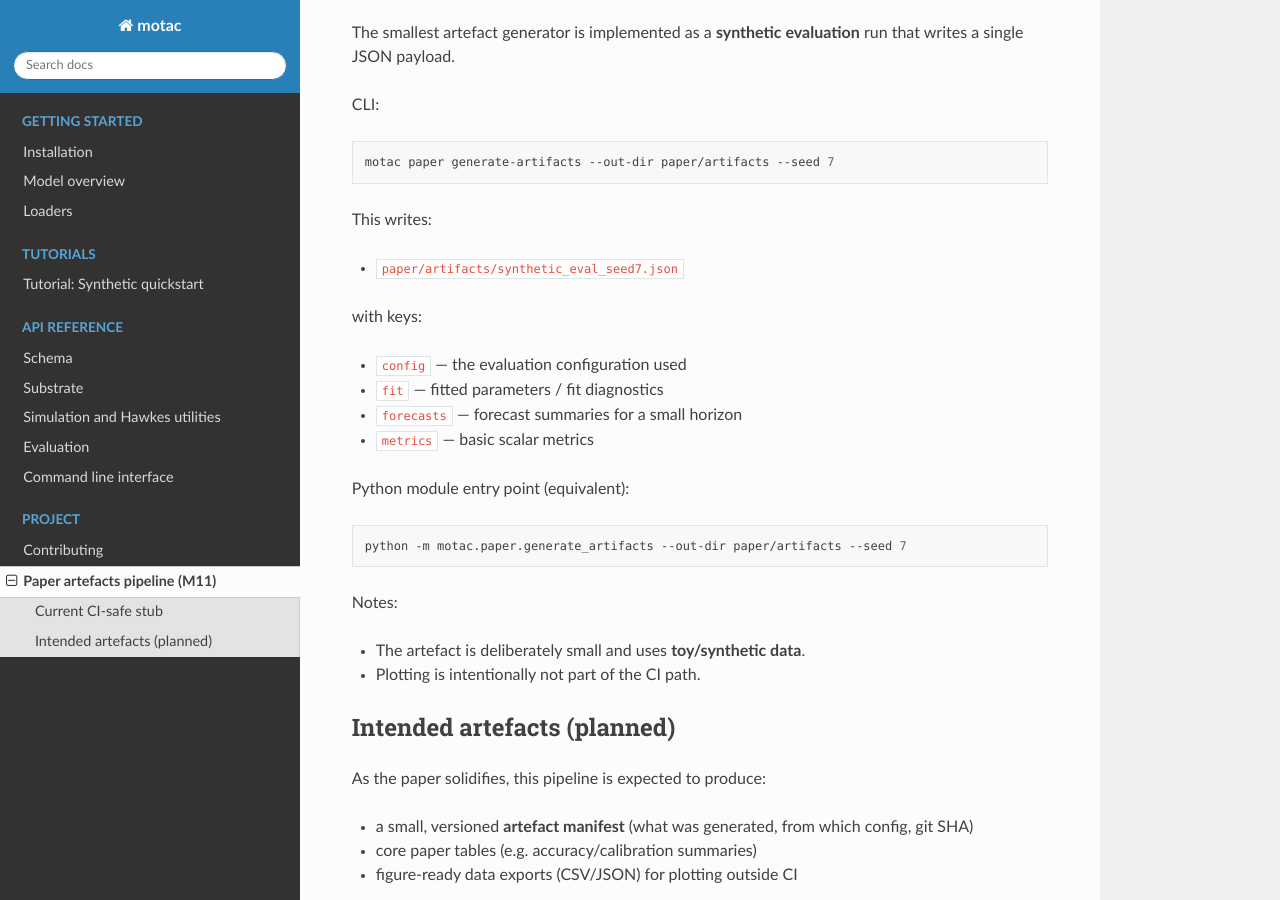
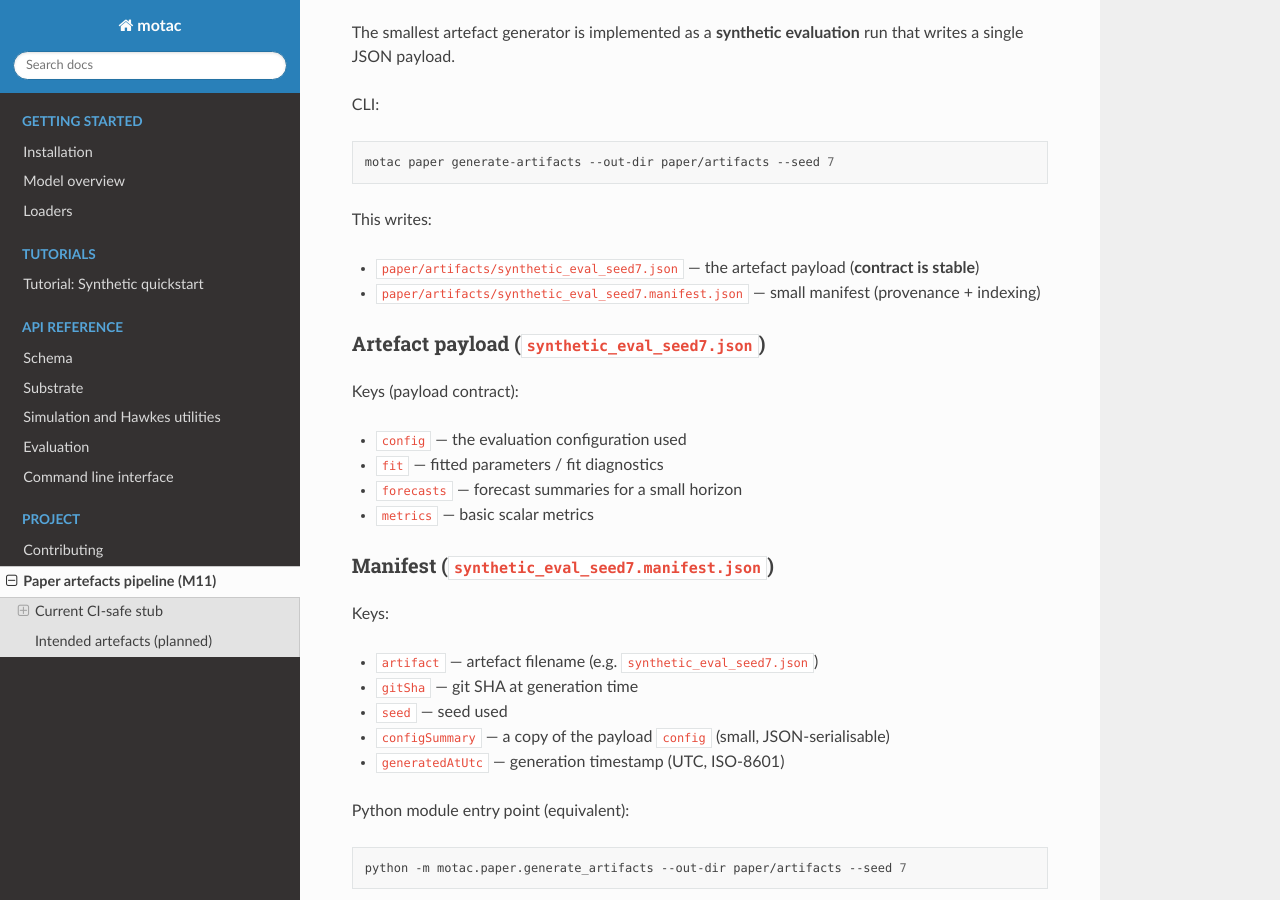
Before and after one commit to OJWatson/motac, a Sphinx documentation site: the page built from docs/paper_artefacts.md, in a window 1280 px wide and 900 px high, scrolled down 339 px. Built offline with Sphinx 7.4.7 and the Read the Docs theme 3.1.0, drawn with Linux system fonts in a browser that asks for light colours.

Commit message:
docs: document paper artefact manifest

```diff
--- a/docs/paper_artefacts.md
+++ b/docs/paper_artefacts.md
@@ -18,14 +18,27 @@
 
 This writes:
 
-- `paper/artifacts/synthetic_eval_seed7.json`
+- `paper/artifacts/synthetic_eval_seed7.json` — the artefact payload (**contract is stable**)
+- `paper/artifacts/synthetic_eval_seed7.manifest.json` — small manifest (provenance + indexing)
 
-with keys:
+### Artefact payload (`synthetic_eval_seed7.json`)
+
+Keys (payload contract):
 
 - `config` — the evaluation configuration used
 - `fit` — fitted parameters / fit diagnostics
 - `forecasts` — forecast summaries for a small horizon
 - `metrics` — basic scalar metrics
+
+### Manifest (`synthetic_eval_seed7.manifest.json`)
+
+Keys:
+
+- `artifact` — artefact filename (e.g. `synthetic_eval_seed7.json`)
+- `gitSha` — git SHA at generation time
+- `seed` — seed used
+- `configSummary` — a copy of the payload `config` (small, JSON-serialisable)
+- `generatedAtUtc` — generation timestamp (UTC, ISO-8601)
 
 Python module entry point (equivalent):
 
```
